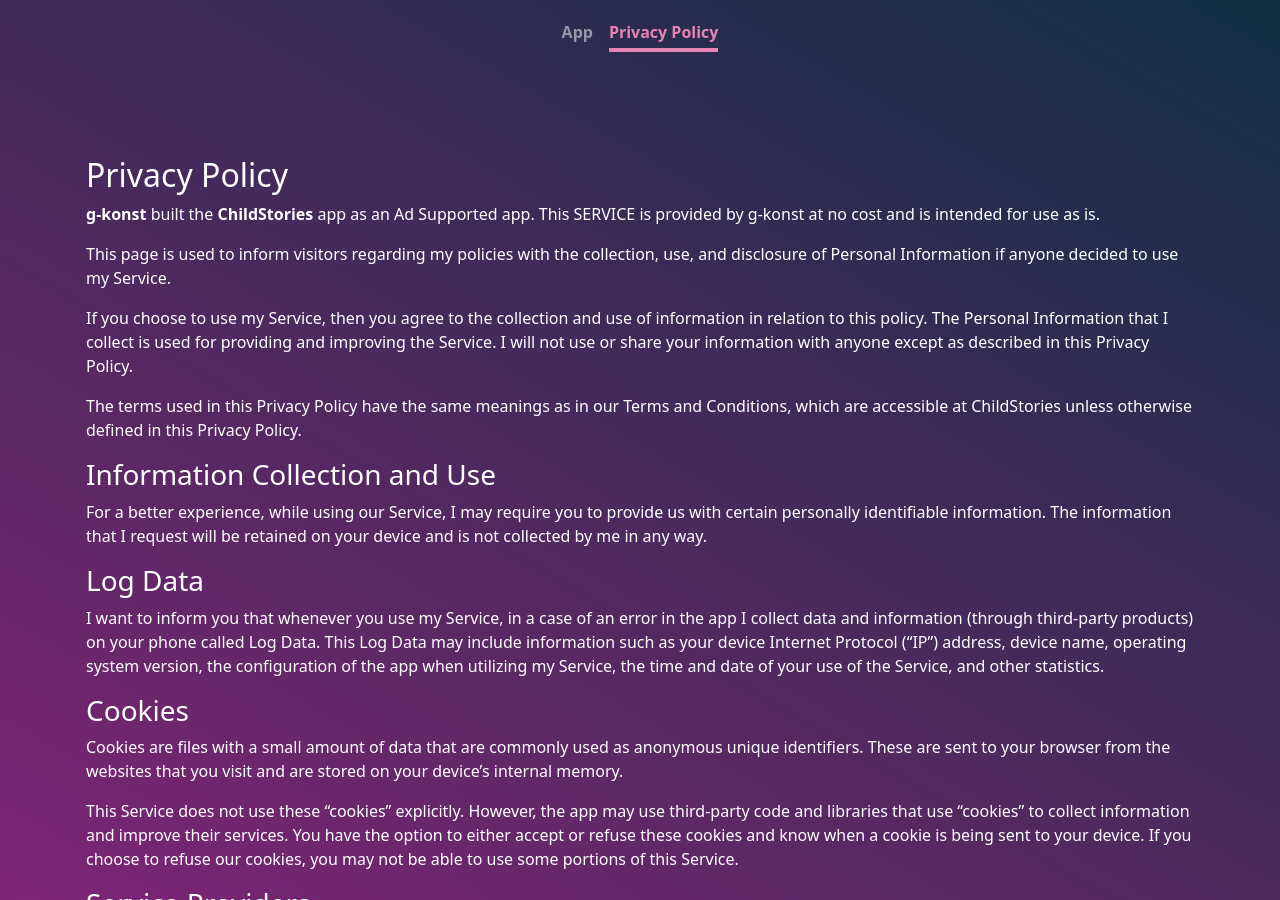
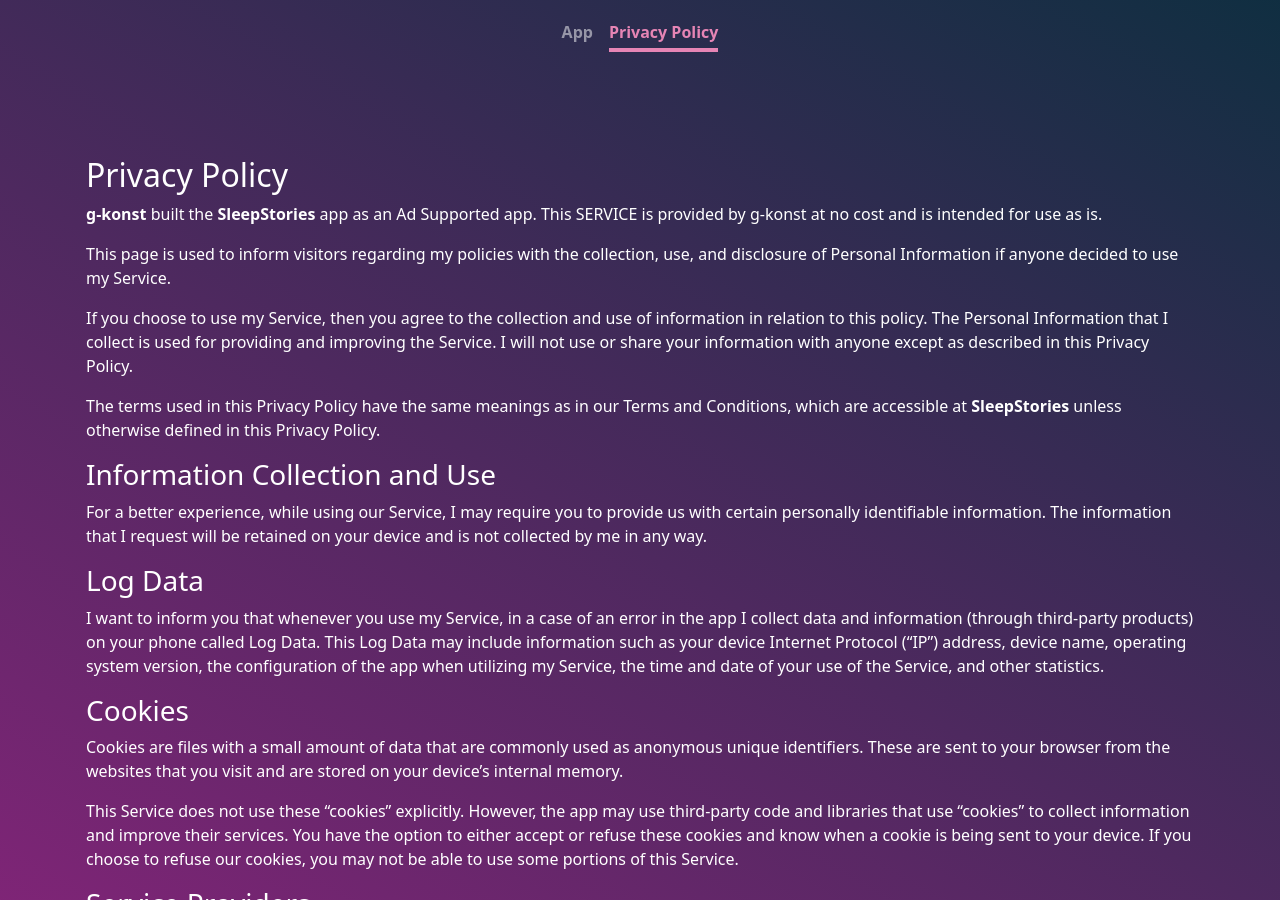
Before and after one commit to g-konst/_childstories, a Jekyll site: the page built from _pages/privacy_policy.md, in a window 1280 px wide and 900 px high. Built offline with Jekyll 4.4.1, drawn with Linux system fonts in a browser that asks for light colours; nearby versions of some CDN libraries.

Commit message:
sleepstories

```diff
--- a/_config.yml
+++ b/_config.yml
@@ -1,11 +1,11 @@
 lang: ru
-name: ChildStories
+name: SleepStories
 title: Сказки для детей
 description: Откройте мир сказок для ваших детей
 link: https://g-konst.github.io
 link_name: g-konst
 
-# google_play_id: net.gkonst.childstories
+# google_play_id: net.gkonst.sleepstories
 # google-adsense:
 # google-analytics:
 
--- a/_pages/privacy_policy.md
+++ b/_pages/privacy_policy.md
@@ -9,13 +9,13 @@
 
 ## Privacy Policy
 
-**g-konst** built the **ChildStories** app as an Ad Supported app. This SERVICE is provided by g-konst at no cost and is intended for use as is.
+**g-konst** built the **SleepStories** app as an Ad Supported app. This SERVICE is provided by g-konst at no cost and is intended for use as is.
 
 This page is used to inform visitors regarding my policies with the collection, use, and disclosure of Personal Information if anyone decided to use my Service.
 
 If you choose to use my Service, then you agree to the collection and use of information in relation to this policy. The Personal Information that I collect is used for providing and improving the Service. I will not use or share your information with anyone except as described in this Privacy Policy.
 
-The terms used in this Privacy Policy have the same meanings as in our Terms and Conditions, which are accessible at ChildStories unless otherwise defined in this Privacy Policy.
+The terms used in this Privacy Policy have the same meanings as in our Terms and Conditions, which are accessible at **SleepStories** unless otherwise defined in this Privacy Policy.
 
 ### Information Collection and Use
 
```
Also changed, not shown: assets/app_view.png, assets/text.png, assets/text_2.png (added).
